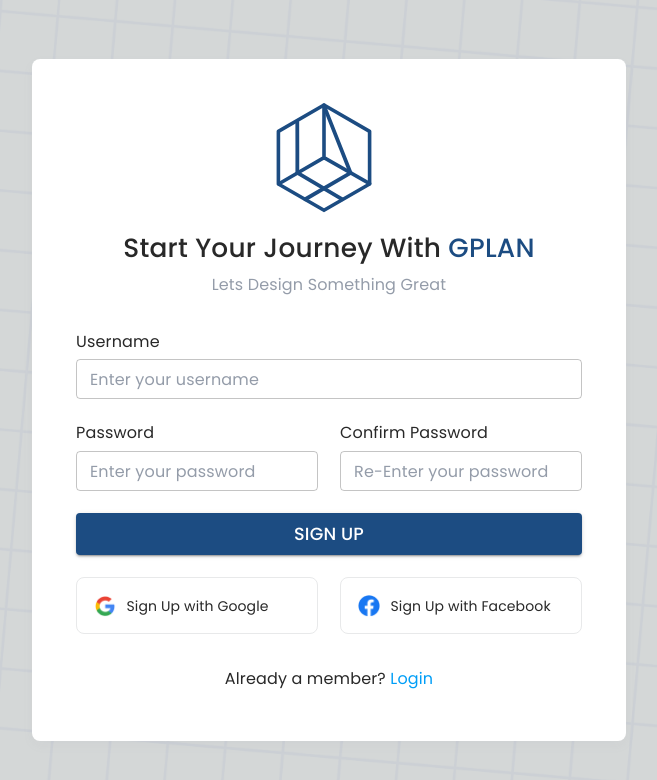
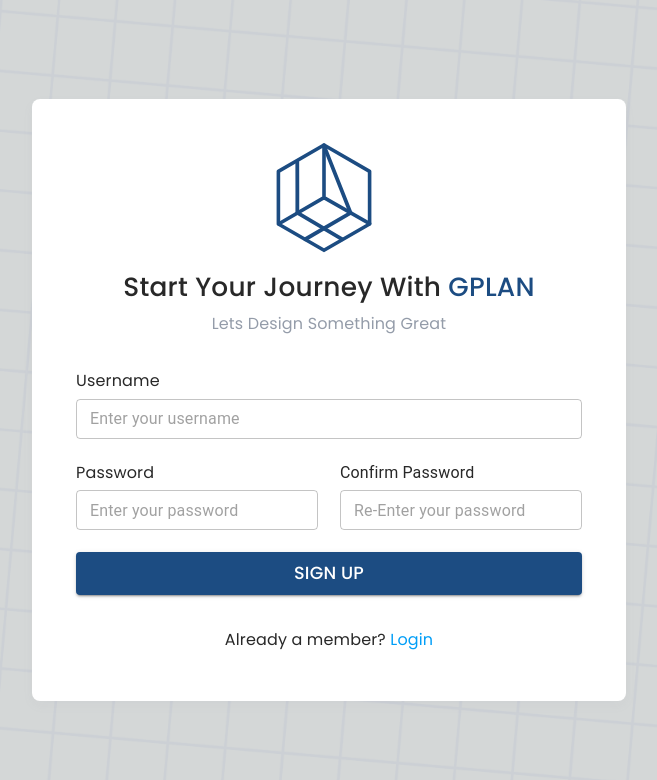
Before and after one commit to GPLAN-team/Gplan-web, a React (Create React App) app: page / in a window 1280 px wide. Shown: the top 780 px of the page, without its empty margins (311-968 px from the left). Built offline with nearby package versions, Linux system fonts and the light colour scheme.

Commit message:
fix format and add state for each input

```diff
--- a/src/components/SignUpPage.tsx
+++ b/src/components/SignUpPage.tsx
@@ -1,10 +1,21 @@
 import { Box, Button, TextField, Typography } from "@mui/material";
-import React from "react";
+import React, { useState } from "react";
 import loginBG from "../public/loginBG.png";
 import googleLogo from "../public/googleLogo.png";
 import fbLogo from "../public/fbLogo.png";
 
+
 function SignUpPage() {
+  const [name, setName] = useState("");
+  const [pswd, setPswd] = useState("");
+  const [confirmPswd, setConfirmPswd] = useState("");
+
+  console.log(name);
+  console.log(pswd);
+  console.log(confirmPswd);
+
+
+
   return (
     <>
       <Box
@@ -177,6 +188,7 @@ function SignUpPage() {
               <TextField
                 fullWidth
                 size="small"
+                required
                 InputLabelProps={{
                   shrink: false,
                   style: {
@@ -188,8 +200,12 @@ function SignUpPage() {
                     lineHeight: "24px",
                   },
                 }}
-                label="Enter your username"
+                placeholder="Enter your username"
                 id="fullWidth"
+                value={name}
+                onChange={(event: React.ChangeEvent<HTMLInputElement>) => {
+                  setName(event.target.value);
+                }}
               />
             </Box>
             <Box
@@ -220,6 +236,7 @@ function SignUpPage() {
                 </Typography>
                 <TextField
                   fullWidth
+                  required
                   size="small"
                   InputLabelProps={{
                     shrink: false,
@@ -232,8 +249,13 @@ function SignUpPage() {
                       lineHeight: "24px",
                     },
                   }}
-                  label="Enter your password"
+                  type="password"
+                  placeholder="Enter your password"
                   id="fullWidth"
+                  value={pswd}
+                  onChange={(event: React.ChangeEvent<HTMLInputElement>) => {
+                    setPswd(event.target.value);
+                  }}
                 />
               </Box>
               <Box
@@ -250,18 +272,22 @@ function SignUpPage() {
                     color: "#282828",
 
                     /* SubText */
-                    fontFamily: "Poppins",
-                    fontSize: "16px",
-                    fontStyle: "normal",
-                    fontWeight: 400,
-                    lineHeight: "24px",
+                    // fontFamily: "Poppins",
+                    // fontSize: "16px",
+                    // fontStyle: "normal",
+                    // fontWeight: 400,
+                    // lineHeight: "24px",
+
                   }}
                 >
                   Confirm Password
                 </Typography>
                 <TextField
                   fullWidth
+                  required
                   size="small"
+                  type="password"
+                  placeholder="Re-Enter your password"
                   InputLabelProps={{
                     shrink: false,
                     style: {
@@ -273,8 +299,12 @@ function SignUpPage() {
                       lineHeight: "24px",
                     },
                   }}
-                  label="Re-Enter your password"
+                  // label="Re-Enter your password"
                   id="fullWidth"
+                  value={confirmPswd}
+                  onChange={(event: React.ChangeEvent<HTMLInputElement>) => {
+                    setConfirmPswd(event.target.value);
+                  }}
                 />
               </Box>
             </Box>
@@ -299,6 +329,7 @@ function SignUpPage() {
                 Sign Up
               </Typography>
             </Button>
+            {/*
             <Box
               sx={{
                 width: "506px",
@@ -325,7 +356,7 @@ function SignUpPage() {
                     flex: "1 0 0",
                     color: "#282828",
                     fontFeatureSettings: `'clig' off, 'liga' off`,
-                    /* poppins regular14 */
+
                     fontFamily: "Poppins",
                     fontSize: "14px",
                     fontStyle: "normal",
@@ -354,7 +385,7 @@ function SignUpPage() {
                     flex: "1 0 0",
                     color: "#282828",
                     fontFeatureSettings: `'clig' off, 'liga' off`,
-                    /* poppins regular14 */
+
                     fontFamily: "Poppins",
                     fontSize: "14px",
                     fontStyle: "normal",
@@ -365,12 +396,11 @@ function SignUpPage() {
                   Sign Up with Facebook
                 </Typography>
               </Box>
-            </Box>
+                </Box> */}
           </Box>
           <Typography
             sx={{
               color: "#282828",
-
               /* SubText */
               fontFamily: "Poppins",
               fontSize: "16px",
```
